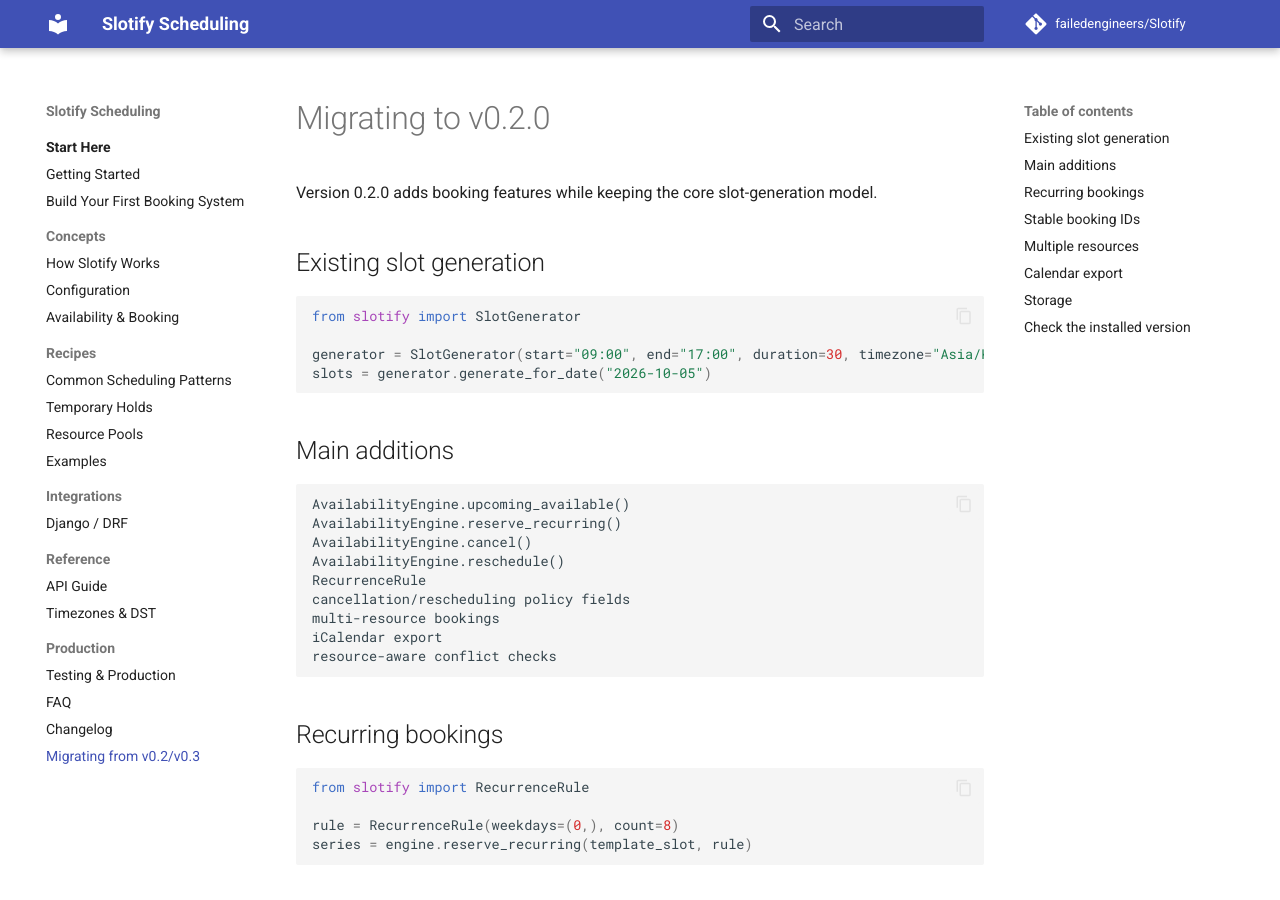
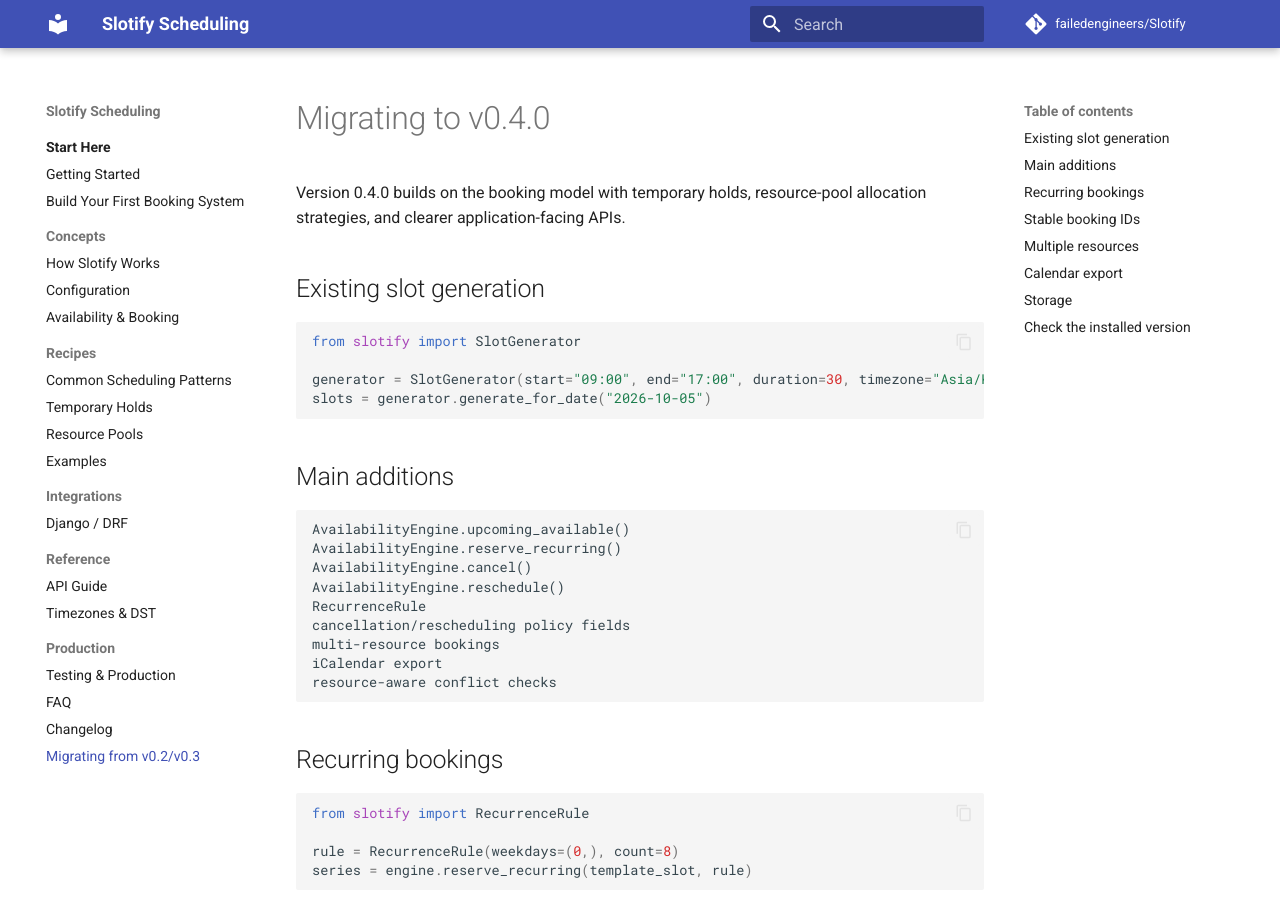
Before and after one commit to failedengineers/Slotify, an MkDocs documentation site: the page built from docs/migration.md, in a window 1280 px wide and 900 px high. Built offline with MkDocs 1.6.1 and Material for MkDocs 9.7.7, drawn with Linux system fonts in a browser that asks for light colours; comment, search, counter and statistics services are not loaded; some of the changed text lies outside the part shown.

Commit message:
Release hardening and docs cleanup
* Make round-robin selection deterministic during availability checks

* Add regression test for round-robin availability checks

* Clean stale references in SUPPORT.md

* Clean stale references in marketing/LAUNCH_KIT.md

* Clean stale references in marketing/LAUNCH_KIT.md

* Clean stale references in docs/timezones.md

* Clean stale references in docs/recipes.md

* Clean stale references in docs/migration.md

* Clean stale references in docs/migration.md

* Clean stale references in docs/migration.md

* Clean stale references in docs/migration.md

* Refresh README examples and documentation links

* Refresh getting-started dates

* Keep availability checks read-only for round-robin

```diff
--- a/docs/migration.md
+++ b/docs/migration.md
@@ -1,6 +1,6 @@
-# Migrating to v0.2.0
+# Migrating to v0.4.0
 
-Version 0.2.0 adds booking features while keeping the core slot-generation model.
+Version 0.4.0 builds on the booking model with temporary holds, resource-pool allocation strategies, and clearer application-facing APIs.
 
 ## Existing slot generation
 
@@ -62,6 +62,6 @@
 python -c "import slotify; print(slotify.__version__)"
 ~~~
 
-Expected: 0.2.0.
+Expected: 0.4.0.
 
 See the Changelog for release details.
```
Also changed, not shown: README.md (+5 -5 lines), SUPPORT.md (+1 -1 lines), docs/recipes.md (+1 -1 lines), docs/timezones.md (+1 -1 lines), marketing/LAUNCH_KIT.md (+3 -3 lines), 2 other files.
